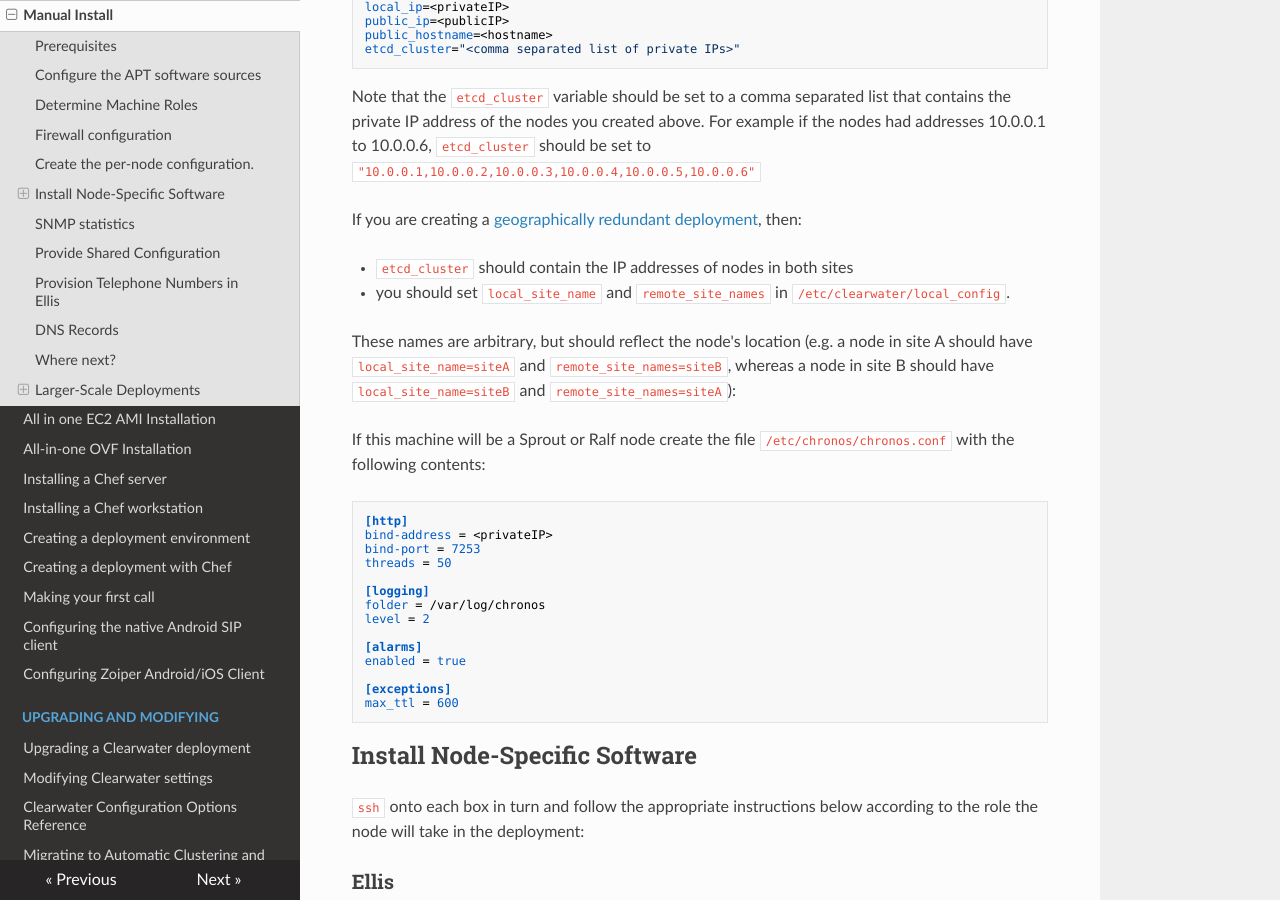
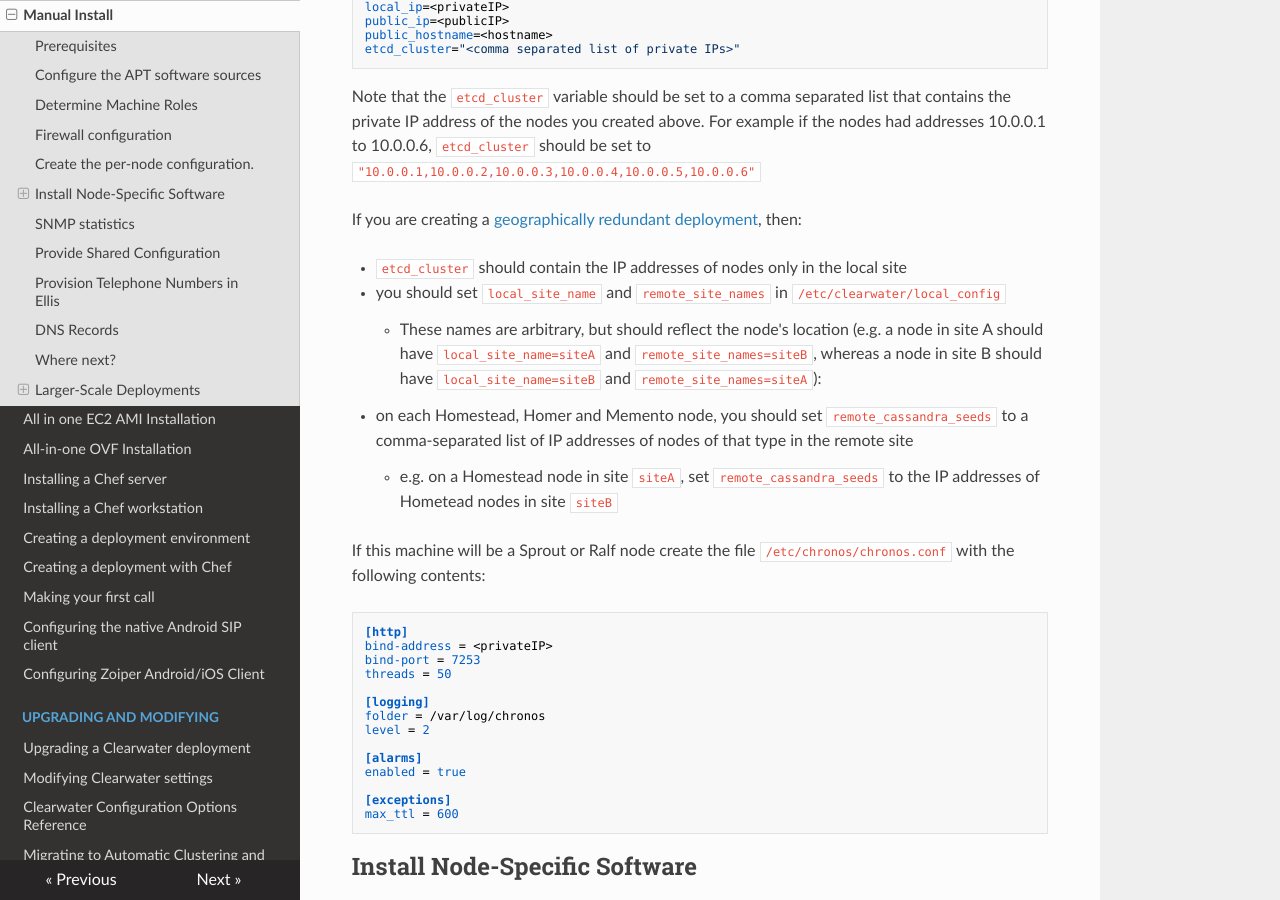
Before and after one commit to Metaswitch/clearwater-readthedocs, an MkDocs documentation site: the page built from docs/Manual_Install.md, in a window 1280 px wide and 900 px high, scrolled down 2439 px. Built offline with MkDocs 1.6.1, drawn with Linux system fonts in a browser that asks for light colours; nearby versions of some CDN libraries; old or Windows-style settings are respelled for this version of MkDocs.

Commit message:
Updates for new required GR settings in local_config

```diff
--- a/docs/Manual_Install.md
+++ b/docs/Manual_Install.md
@@ -77,12 +77,11 @@ Note that the `etcd_cluster` variable should be set to a comma separated list th
 
 If you are creating a [geographically redundant deployment](Geographic_redundancy.md), then:
 
-* `etcd_cluster` should contain the IP addresses of nodes in both sites
-*  you should set `local_site_name` and `remote_site_names` in `/etc/clearwater/local_config`.
-
-These names are arbitrary, but should reflect the node's location (e.g. a node in site A should have
-`local_site_name=siteA` and `remote_site_names=siteB`, whereas a node in site B should have
-`local_site_name=siteB` and `remote_site_names=siteA`):
+* `etcd_cluster` should contain the IP addresses of nodes only in the local site
+*  you should set `local_site_name` and `remote_site_names` in `/etc/clearwater/local_config`
+     *   These names are arbitrary, but should reflect the node's location (e.g. a node in site A should have `local_site_name=siteA` and `remote_site_names=siteB`, whereas a node in site B should have `local_site_name=siteB` and `remote_site_names=siteA`):
+*  on each Homestead, Homer and Memento node, you should set `remote_cassandra_seeds` to a comma-separated list of IP addresses of nodes of that type in the remote site
+    *  e.g. on a Homestead node in site `siteA`, set `remote_cassandra_seeds` to the IP addresses of Hometead nodes in site `siteB`
 
 If this machine will be a Sprout or Ralf node create the file `/etc/chronos/chronos.conf` with the following contents:
 
```
